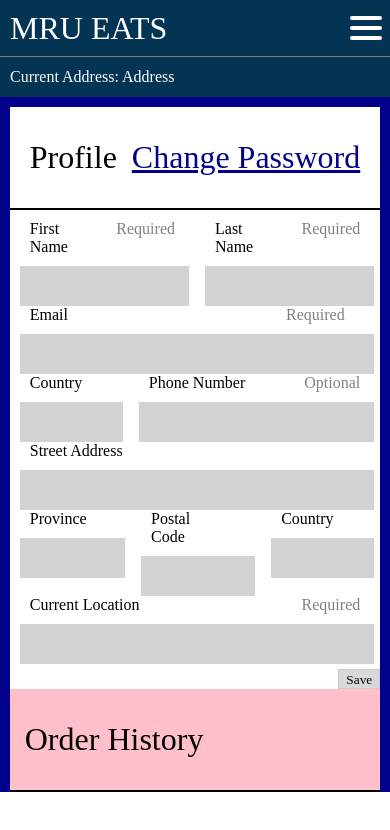
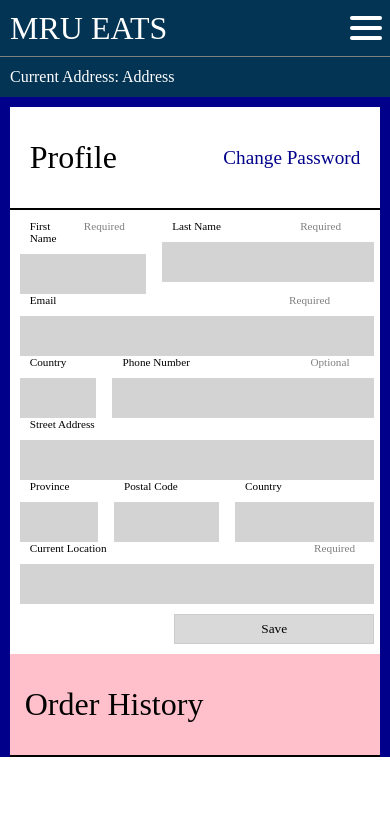
Before and after one commit to SidhantKaushik/MRUEats, a React (Create React App) app in the folder frontend/: page /account in a window 390 px wide. Shown: the top 830 px of the page. Built offline with nearby package versions, Linux system fonts and the light colour scheme.

Commit message:
Mobile friendly Profile Page

```diff
--- a/frontend/src/pages/Account.js
+++ b/frontend/src/pages/Account.js
@@ -75,7 +75,10 @@ const Account = (props) => {
                                 <input type="text" id="currentLocation" name="currentLocation"></input>
                             </div>
                         </div>
-                        <input type="submit" id="saveButton" value="Save"></input>
+                        <div id="saveButton">
+                        <input type="submit" id="saveButtonBtn" value="Save"></input>
+                        </div>
+
                     </div>
 
                 </div>
--- a/frontend/src/styles/Account.css
+++ b/frontend/src/styles/Account.css
@@ -5,7 +5,9 @@
 
 a {
     color: darkblue;
+    text-decoration: none;
 }
+
 
 .backgroundEffect {
     background-color: darkblue;
@@ -148,8 +150,18 @@ a {
 
 #saveButton {
     grid-area: save;
-    margin-top: 15px;
-    margin-right: 10px;
+    margin-top: 20px;
+    margin-right: 6px;
+    height: 100%;
+    margin-bottom: 10px;
+    display:flex;
+}
+
+#saveButtonBtn{
+    width:200px;
+    padding:0;
+    margin-left: auto;
+    height: 30px;
 }
 
 #OrderHistory {
@@ -163,6 +175,8 @@ a {
     border-bottom: solid black 2px;
 }
 
+
+
 @media (max-width: 900px) {
     .AccountPage {
         display: flex;
@@ -170,6 +184,20 @@ a {
     }
 
     h2 {
-        font-size: 1em;
+        font-size: .7em;
+    }
+    .ProfileInformation {
+        display: grid;
+        grid-template-areas:
+            "fName fName fName lName lName lName"
+            "email email email email email email"
+            "countryCode phone phone phone phone phone"
+            "street street street street street street"
+            "province province postal postal country country"
+            "current current current current current current"
+            ". . . save save save";
+    }
+    #changePassword{
+        font-size: .6em;
     }
 }
```
Also changed, not shown: frontend/src/styles/Header.css (+0 -31 lines).
